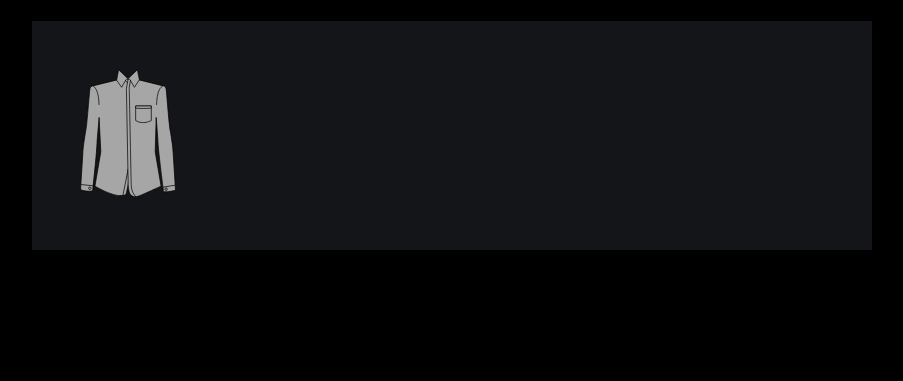
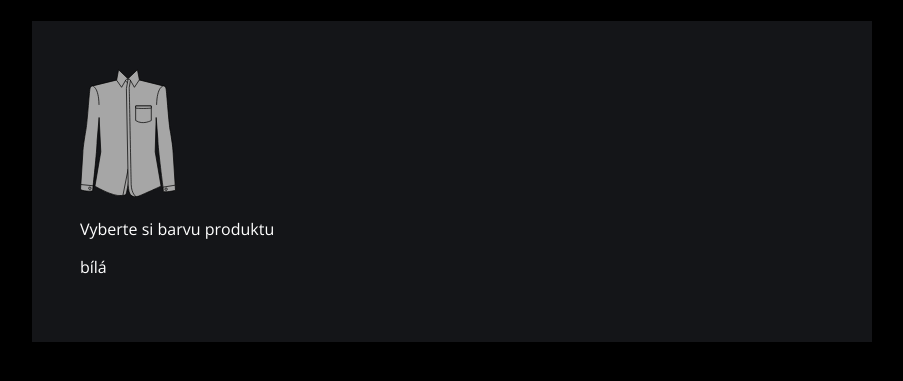
Before and after one commit to MarketaTrnkova/panske-obleky, a plain HTML site: page index.html in a window 1280 px wide. Shown: the part 267-648 px from the top of the page, without its empty margins (188-1091 px from the left). Drawn offline with nearby package versions, Linux system fonts and the light colour scheme; a web font is replaced by a local one.

Commit message:
barva produktu

```diff
--- a/index.html
+++ b/index.html
@@ -60,7 +60,16 @@
           d="m 245.54623,337.97976 a 3.4333565,3.4333565 0 0 1 -3.43336,3.43336 3.4333565,3.4333565 0 0 1 -3.43336,-3.43336 3.4333565,3.4333565 0 0 1 3.43336,-3.43335 3.4333565,3.4333565 0 0 1 3.43336,3.43335 z"
         />
       </svg>
-      <div class="product__colors"></div>
+      <div class="product__colors">
+        <p>Vyberte si barvu produktu</p>
+        <div class="choose-colors">
+          <div class="color-option">
+            <div class="color-option__box"></div>
+            <p class="color-option__name">bílá</p>
+        </div>
+      </div>
+
+      </div>
     </div>
   </body>
 </html>
```
